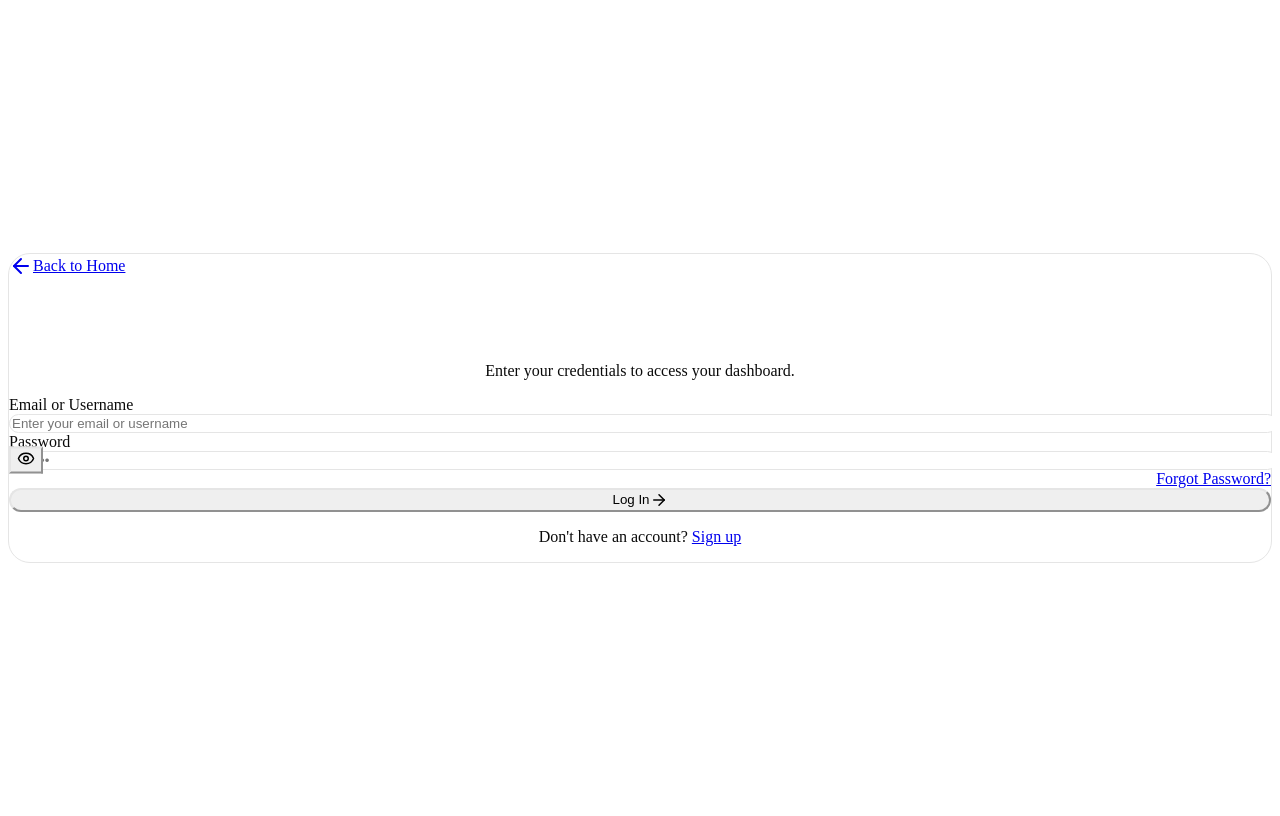
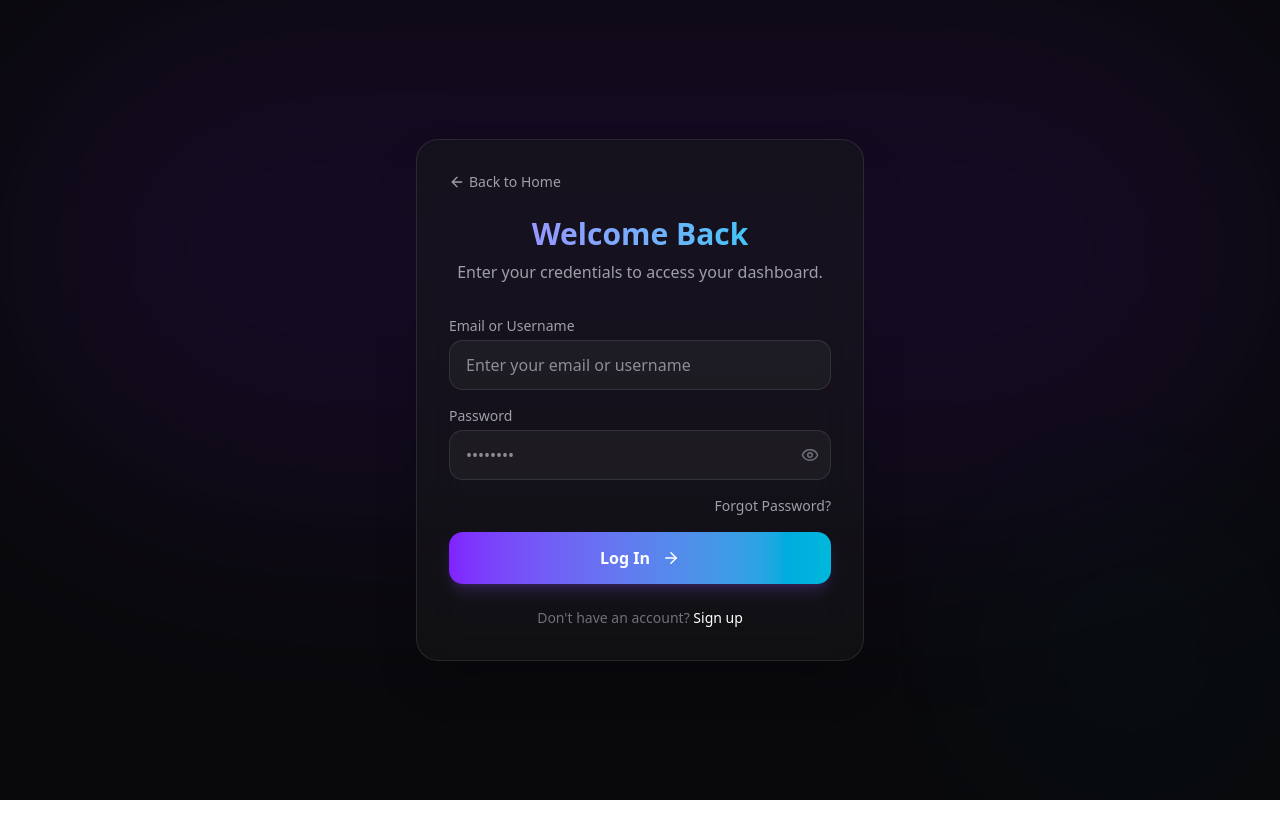
Before and after one commit to leechunsiang/social-deal-maker, a React (Vite) app: page /login in a window 1280 px wide. Built offline with nearby package versions, Linux system fonts and the light colour scheme; no server answers.

Commit message:
Updated package-lock.json

```diff
--- a/package.json
+++ b/package.json
@@ -45,6 +45,7 @@
     "eslint-plugin-react-hooks": "^7.0.1",
     "eslint-plugin-react-refresh": "^0.4.24",
     "globals": "^16.5.0",
+    "postcss": "^8.5.6",
     "tailwindcss": "^4.1.18",
     "tw-animate-css": "^1.4.0",
     "typescript": "~5.9.3",
--- a/src/index.css
+++ b/src/index.css
@@ -1,7 +1,4 @@
-@tailwind base;
-@tailwind components;
-@tailwind utilities;
-
+@import "tailwindcss";
 @import "tw-animate-css";
 
 
```
Also changed, not shown: 1 other file (tests, documents, lock files or other folders).
